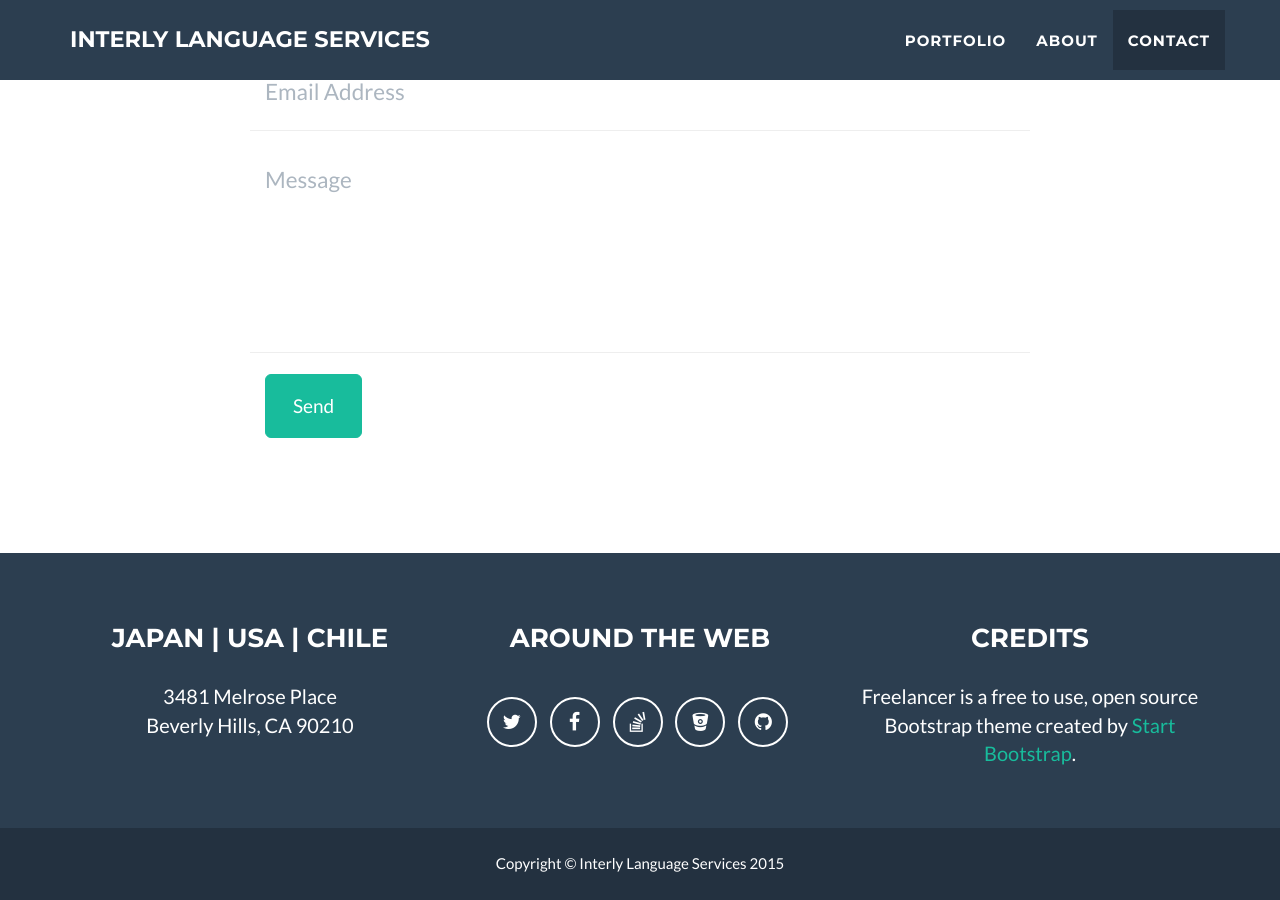
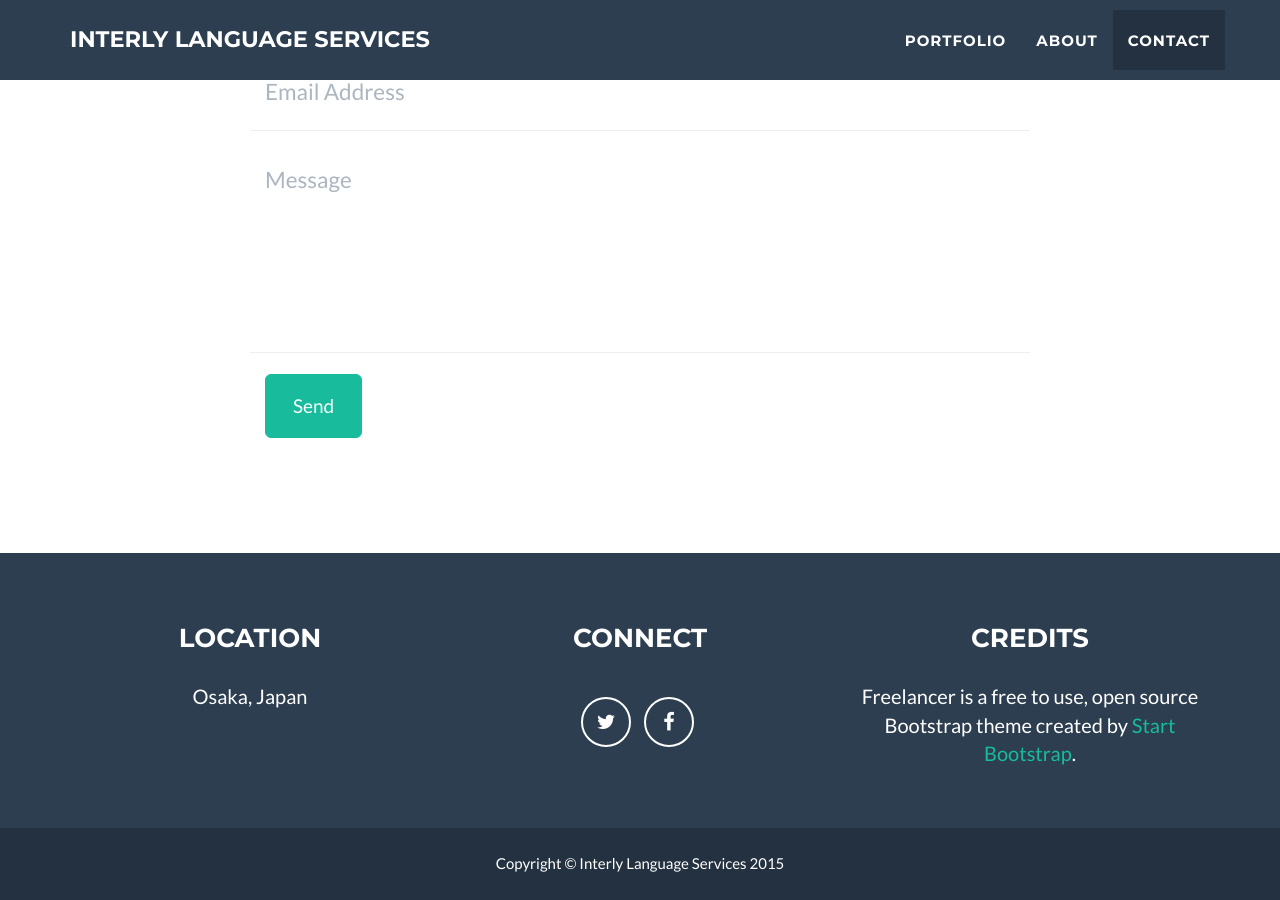
Before and after one commit to kylesezhi/kylesezhi.github.io, a Jekyll site: the page built from index.html, in a window 1280 px wide and 900 px high, scrolled down 2485 px. Built offline with Jekyll 4.4.1, drawn with Linux system fonts in a browser that asks for light colours.

Commit message:
Textual updates

```diff
--- a/_config.yml
+++ b/_config.yml
@@ -18,8 +18,8 @@ color:
 # Footer settings
 footer:
   copyright: Interly Language Services
-  location: Japan | USA | Chile
-  social: Around the Web
+  location: Location
+  social: Connect
   credits: Credits
 
 # Social networks usernames (many more available: google-plus, flickr, dribbble, pinterest, instagram, tumblr, linkedin, etc.)
@@ -28,17 +28,17 @@ social:
     url: http://twitter.com/jekyllrb
   - title: facebook
     url:
-  - title: stack-overflow
-    url: http://stackoverflow.com/questions/tagged/jekyll
-  - title: bitbucket
-    url: http://bitbucket.org/jekyll
-  - title: github
-    url: http://github.com/jekyll
+  # - title: stack-overflow
+  #   url: http://stackoverflow.com/questions/tagged/jekyll
+  # - title: bitbucket
+  #   url: http://bitbucket.org/jekyll
+  # - title: github
+  #   url: http://github.com/jekyll
 
 # Postal address (add as many lines as necessary)
 address:
-  - line: 3481 Melrose Place
-  - line: Beverly Hills, CA 90210
+  - line: Osaka, Japan
+  # - line: Beverly Hills, CA 90210
 
 # Credits content
 credits: 'Freelancer is a free to use, open source Bootstrap theme created by <a href="http://startbootstrap.com">Start Bootstrap</a>.'
--- a/_includes/contact.html
+++ b/_includes/contact.html
@@ -3,7 +3,7 @@
         <div class="container">
             <div class="row">
                 <div class="col-lg-12 text-center">
-                    <h2>Contact Me</h2>
+                    <h2>Contact Us</h2>
                     <hr class="star-primary">
                 </div>
             </div>
```
Also changed, not shown: 8 other files.
